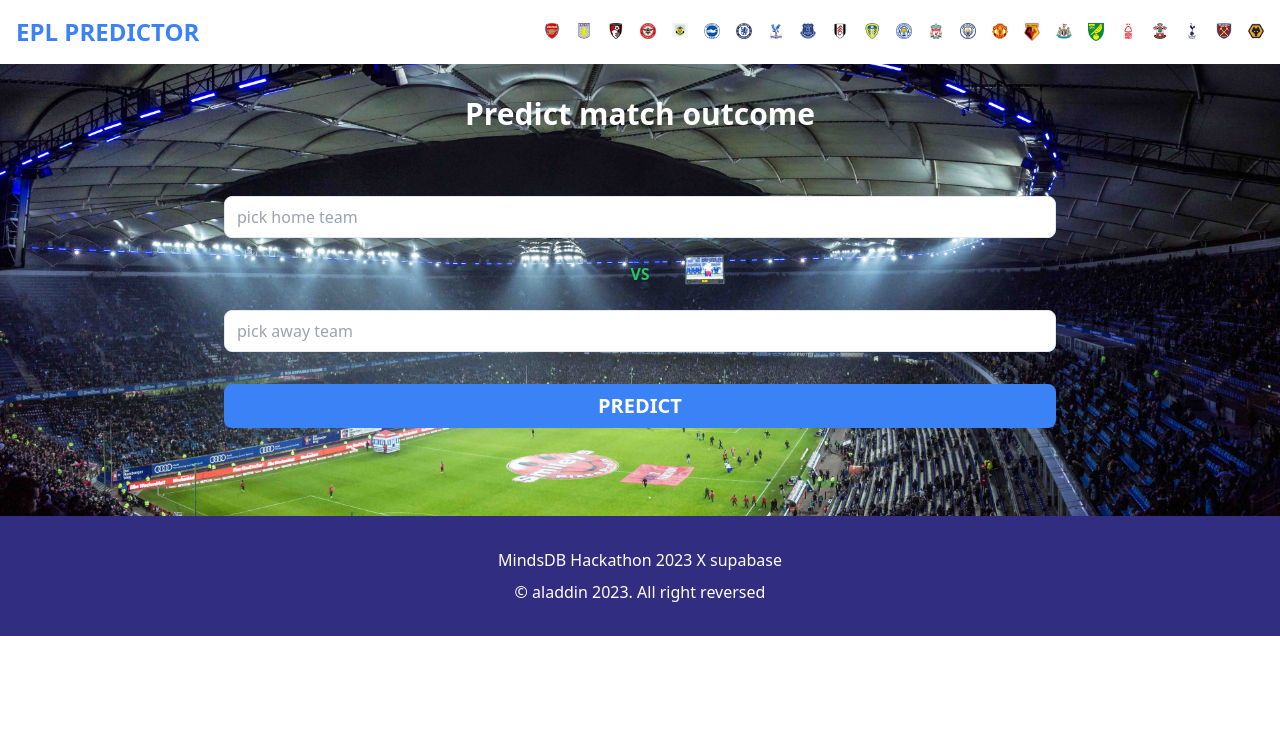
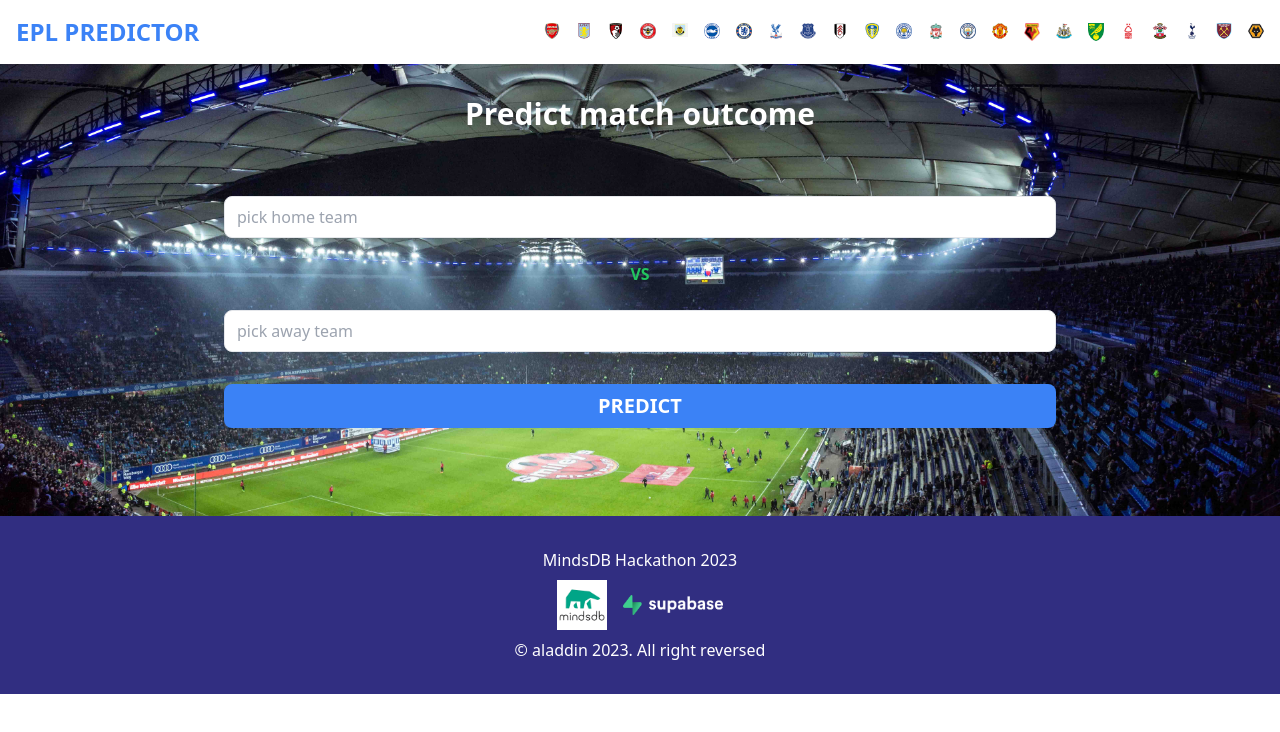
Before and after one commit to Aladdin4u/mindsdb-Hackathoon, a Next.js app: page / in a window 1280 px wide. Shown: the top 732 px of the page. Built offline with nearby package versions, Linux system fonts and the light colour scheme.

Commit message:
initial changes

```diff
--- a/components/Footer.js
+++ b/components/Footer.js
@@ -1,7 +1,13 @@
+import Image from "next/image";
+
 export default function Footer() {
   return (
     <div className="bg-indigo-900 mx-auto w-full text-white p-8 flex flex-col gap-2 justify-center items-center">
-      <p>MindsDB Hackathon 2023 X supabase</p>
+      <p>MindsDB Hackathon 2023</p>
+      <div className="flex space-x-4 justify-center items-center">
+        <Image src="/images/mindsdbim.png" alt="mindsdb" width={50} height={50} priority />
+        <Image src="/images/supabase-logo-wordmark--dark.png" alt="supabase" width={100} height={100} priority />
+      </div>
       <p>&copy; aladdin 2023. All right reversed</p>
 
     </div>
--- a/components/Layout.js
+++ b/components/Layout.js
@@ -1,7 +1,7 @@
 export default function Layout({ children }) {
     return (
       <>
-        <main>{children}</main>
+        <main className="min-h-screen">{children}</main>
       </>
     )
   }
--- a/pages/index.js
+++ b/pages/index.js
@@ -58,7 +58,7 @@ export default function Home() {
           onSubmit={handleSubmit}
           className="w-full gap-4 flex flex-col py-14 justify-center items-center"
         >
-          {loading && <Loader />}
+
           <input
             list="hometeams"
             name="homeTeam"
@@ -90,11 +90,14 @@ export default function Home() {
           </datalist>
           <button
             disabled={loading ? "disabled" : ""}
-            className="mt-4 w-full px-3 py-2 rounded-lg text-white text-xl justify-center items-center uppercase font-bold bg-blue-500 hover:bg-blue-800 focus:ring focus:ring-blue-500 focus:ring-offset-2"
+            className={`mt-4 w-full px-3 py-2 rounded-lg text-white text-xl justify-center items-center uppercase font-bold bg-blue-500 hover:bg-blue-800 focus:ring focus:ring-blue-500 focus:ring-offset-2 ${loading? "cursor-progress" : ""}`}
           >
             {loading ? "Predicting..." : "Predict"}
           </button>
         </form>
+        {loading && <div className="w-full min-h-screen absolute flex justify-center items-center">
+          <Loader/>
+        </div>}
 
         {data && <Stats matchdetails={data[0].data} />}
       </div>
```
